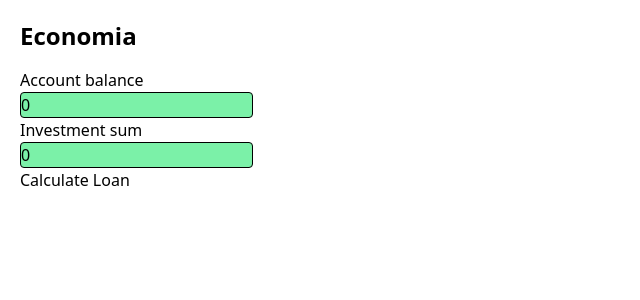
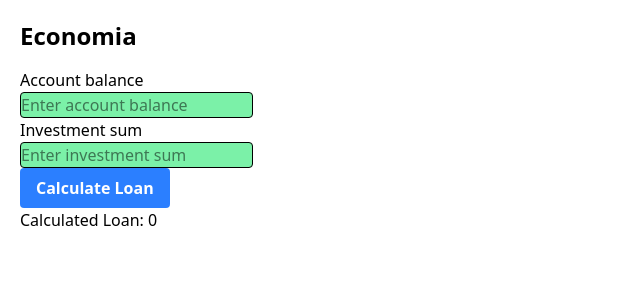
Before and after one commit to AGmarsen/Economia, an Angular app: page / in a window 1280 px wide. Shown: the top 300 px of the page, without its empty margins (0-640 px from the left). Built offline with nearby package versions, Linux system fonts and the light colour scheme.

Commit message:
working calc loan example

```diff
--- a/src/app/accountant.ts
+++ /dev/null
@@ -1,22 +0,0 @@
-import { Injectable } from '@angular/core';
-
-@Injectable({
-  providedIn: 'root',
-})
-export class Accountant {
-  accountBalance: number = 0;
-  investmentSum: number = 0;
-
-  setBalance(balance: number) {
-    this.accountBalance = balance;
-  }
-
-  setInvestmentSum(sum: number) {
-    this.investmentSum = sum;
-  }
-
-  calculateLoan() {
-    return this.investmentSum - this.accountBalance;
-  }
-
-}
--- /dev/null
+++ b/src/app/accountantService.ts
@@ -0,0 +1,26 @@
+import { Injectable, signal } from '@angular/core';
+
+@Injectable({
+  providedIn: 'root',
+})
+export class AccountantService {
+  private accountBalance: number = 0;
+  private investmentSum: number = 0;
+
+  private _loanAmount = signal<number>(0);
+  loanAmount = this._loanAmount.asReadonly();
+
+
+  setBalance(balance: number) {
+    this.accountBalance = balance;
+  }
+
+  setInvestmentSum(sum: number) {
+    this.investmentSum = sum;
+  }
+
+  calculateLoan() {
+    this._loanAmount.set(this.investmentSum - this.accountBalance);
+  }
+
+}
--- a/src/app/app.html
+++ b/src/app/app.html
@@ -1,9 +1,12 @@
 <main class="main">
   <div class="content m-5">
     <h1 class="text-2xl font-bold mb-4">Economia</h1>
-    <parameter label="Account balance" (valueChangedEvent)="accountant.setBalance($event)"></parameter>
-    <parameter label="Investment sum" (valueChangedEvent)="accountant.setInvestmentSum($event)"></parameter>
-    <button (click)="accountant.calculateLoan()">Calculate Loan</button>
+    <parameter label="Account balance" (valueChangedEvent)="accountantService.setBalance($event)"></parameter>
+    <parameter label="Investment sum" (valueChangedEvent)="accountantService.setInvestmentSum($event)"></parameter>
+
+    <button class="bg-blue-500 hover:bg-blue-700 text-white font-bold py-2 px-4 rounded" (click)="accountantService.calculateLoan()">Calculate Loan</button>
+
+    <calculated-field label="Calculated Loan"/>
   </div>
 </main>
 
--- a/src/app/app.ts
+++ b/src/app/app.ts
@@ -1,15 +1,16 @@
 import { Component, inject, signal } from '@angular/core';
 import { RouterOutlet } from '@angular/router';
 import { Parameter } from './parameter/parameter';
-import { Accountant } from './accountant';
+import { AccountantService } from './accountantService';
+import { CalculatedField } from "./calculated-field/calculated-field";
 
 @Component({
   selector: 'app-root',
-  imports: [RouterOutlet, Parameter],
+  imports: [RouterOutlet, Parameter, CalculatedField],
   templateUrl: './app.html',
   styleUrl: './app.css'
 })
 export class App {
   protected readonly title = signal('Economia');
-  accountant = inject(Accountant);
+  accountantService = inject(AccountantService);
 }
--- /dev/null
+++ b/src/app/calculated-field/calculated-field.ts
@@ -0,0 +1,13 @@
+import { Component, inject, input } from '@angular/core';
+import { AccountantService } from '../accountantService';
+
+@Component({
+  selector: 'calculated-field',
+  imports: [],
+  template: '<p>{{ label() }}: {{ accountantService.loanAmount() }}</p>',
+})
+export class CalculatedField {
+  label = input<string>('');
+  accountantService = inject(AccountantService);
+
+}
--- a/src/app/parameter/parameter.ts
+++ b/src/app/parameter/parameter.ts
@@ -6,16 +6,15 @@ import { Component, input, output } from '@angular/core';
   template: `
     <div class="">
       <p>{{label()}}</p>
-      <input class="manual-input" [value]="internalValue" type="number" placeholder="Enter {{ label() }}" (input)="parameterSet()">
+      <input #inputField class="manual-input" type="number" placeholder="Enter {{ label().toLowerCase() }}" (input)="parameterSet(inputField.valueAsNumber)" />
     </div>
   `,
 })
 export class Parameter {
   label = input<string>('Label');
-  internalValue: number = 0;
   valueChangedEvent = output<number>();
 
-  parameterSet() {
-    this.valueChangedEvent.emit(+this.internalValue);
+  parameterSet(value: number) {
+    this.valueChangedEvent.emit(value);
   }
 }
```
Also changed, not shown: 2 other files (tests, documents, lock files or other folders).
